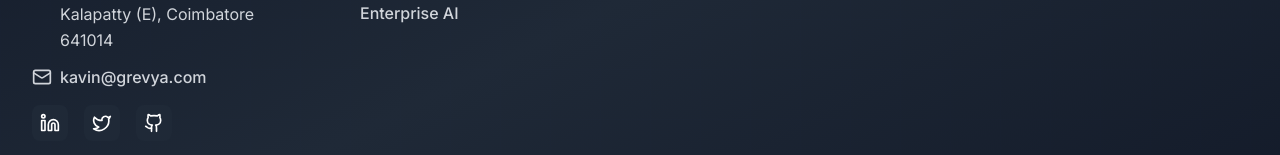
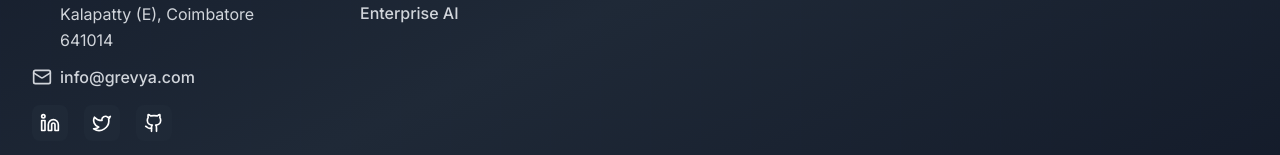
Before and after one commit to Kavin1234523/Grevya-Website, a React (Vite) app: page /about in a window 1280 px wide. Shown: the part 1609-1764 px from the top of the page. Built offline with nearby package versions, Linux system fonts and the light colour scheme.

Commit message:
Update Footer.tsx

```diff
--- a/src/components/Footer.tsx
+++ b/src/components/Footer.tsx
@@ -32,11 +32,11 @@ const Footer = () => {
                 </span>
               </div>
               <a
-                href="mailto:kavin@grevya.com"
+                href="mailto:info@grevya.com"
                 className="flex items-center gap-2 text-gray-300 hover:text-white transition-colors text-sm sm:text-base font-medium"
               >
                 <Mail className="h-4 w-4 sm:h-5 sm:w-5" />
-                <span>kavin@grevya.com</span>
+                <span>info@grevya.com</span>
               </a>
             </div>
             <div className="flex gap-4">
```
